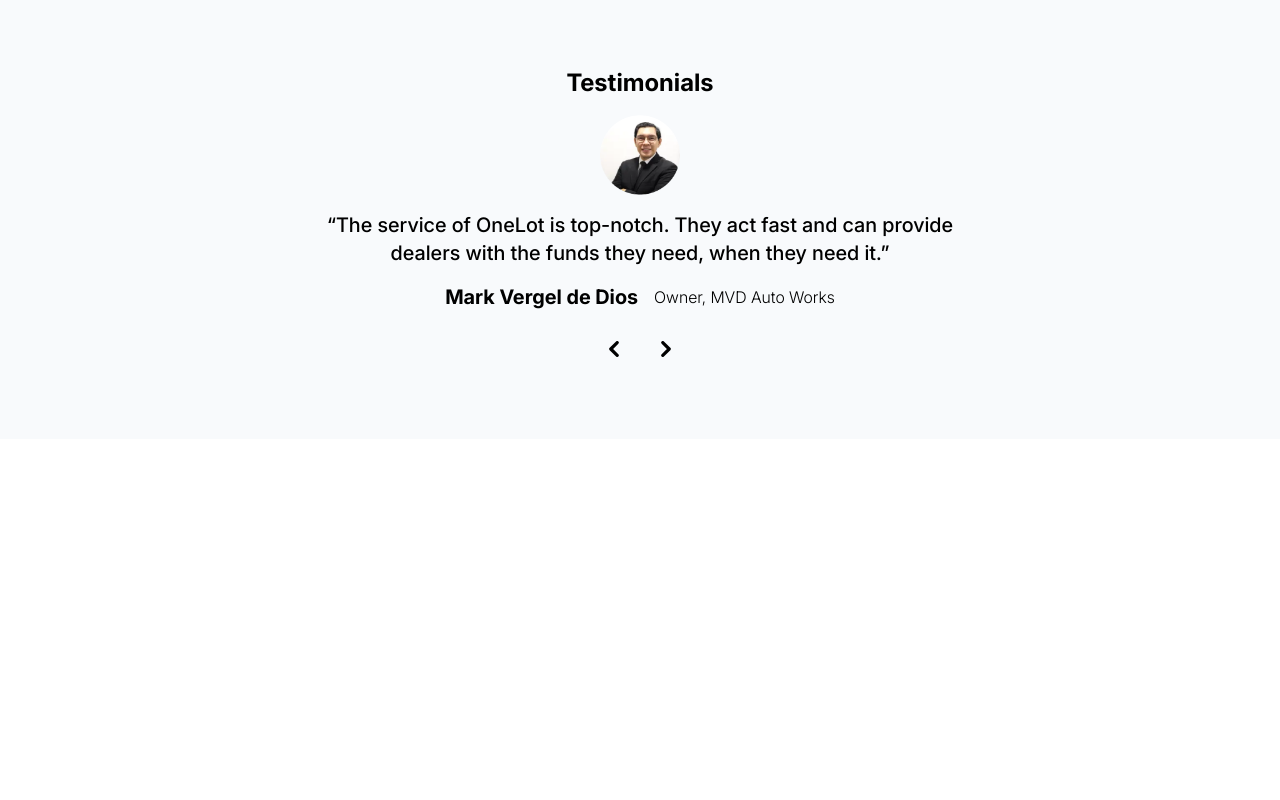
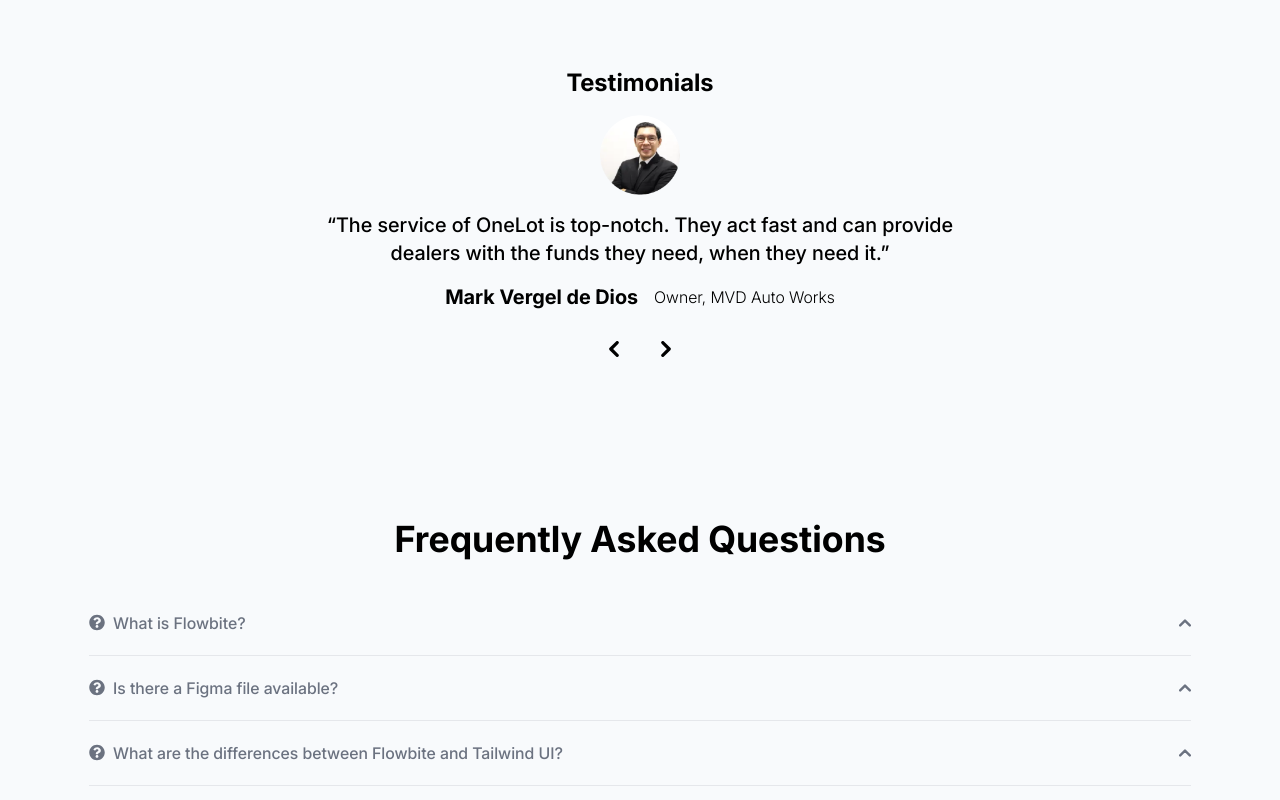
Before and after one commit to Tausif4171/onelot-assignment, a Next.js app: page / in a window 1280 px wide. Shown: the part 4328-5128 px from the top of the page. Before the commit the page ends 4767 px from the top, so only its background shows below. Built offline with nearby package versions, Linux system fonts and the light colour scheme.

Commit message:
Faqs component ✅

```diff
--- a/app/components/FAQs.tsx
+++ b/app/components/FAQs.tsx
@@ -1,5 +1,106 @@
-import React from "react";
+"use client";
+import React, { useState } from "react";
+import { Heading } from "./common/Heading";
+import Image from "next/image";
+import questionMark from "../assets/FAQs/questionMark.svg";
 
-export const FAQs = () => {
-  return <div>FAQs</div>;
+interface AccordionItemProps {
+  question: string;
+  answer: string;
+  index: number;
+  activeIndex: number | null;
+  setActiveIndex: (index: number | null) => void;
+}
+
+const AccordionItem: React.FC<AccordionItemProps> = ({
+  question,
+  answer,
+  index,
+  activeIndex,
+  setActiveIndex,
+}) => {
+  const isOpen = activeIndex === index; // Determine if the current item is open
+
+  const toggleAccordion = () => {
+    setActiveIndex(isOpen ? null : index); // Close if open, else set to current index
+  };
+
+  return (
+    <div>
+      <button
+        type="button"
+        className="flex items-center justify-between w-full py-5 font-medium text-gray-500 border-b border-gray-200 "
+        onClick={toggleAccordion}
+      >
+        <div className="flex gap-x-2 items-center">
+          <Image src={questionMark} alt="questionMark" />
+          <span>{question}</span>
+        </div>
+        <svg
+          className={`w-3 h-3 transition-transform duration-200 ${
+            isOpen ? "rotate-180" : ""
+          }`}
+          aria-hidden="true"
+          xmlns="http://www.w3.org/2000/svg"
+          fill="none"
+          viewBox="0 0 10 6"
+        >
+          <path
+            stroke="currentColor"
+            strokeLinecap="round"
+            strokeLinejoin="round"
+            strokeWidth="2"
+            d="M9 5 5 1 1 5"
+          />
+        </svg>
+      </button>
+      <div
+        className={`overflow-hidden transition-all duration-300 ease-in-out ${
+          isOpen ? "max-h-40" : "max-h-0"
+        }`}
+      >
+        <div className="py-5">{answer}</div>
+      </div>
+    </div>
+  );
 };
+
+export const FAQs: React.FC = () => {
+  const [activeIndex, setActiveIndex] = useState<number | null>(null); // Track active index
+
+  const faqs = [
+    {
+      question: "What is Flowbite?",
+      answer:
+        "Flowbite is an open-source library of interactive components built on top of Tailwind CSS including buttons, dropdowns, modals, navbars, and more.",
+    },
+    {
+      question: "Is there a Figma file available?",
+      answer:
+        "Flowbite is first conceptualized and designed using the Figma software, so everything you see in the library has a design equivalent in our Figma file.",
+    },
+    {
+      question: "What are the differences between Flowbite and Tailwind UI?",
+      answer:
+        "The main difference is that the core components from Flowbite are open-source under the MIT license, whereas Tailwind UI is a paid product.",
+    },
+  ];
+
+  return (
+    <div className="flex flex-col justify-center items-center px-4 lg:px-8 py-20 bg-slate-50">
+      <Heading text="Frequently Asked Questions" size="md" />
+      <div className="mt-8">
+        {faqs.map((faq, index) => (
+          <AccordionItem
+            key={index}
+            question={faq.question}
+            answer={faq.answer}
+            index={index} // Pass index to AccordionItem
+            activeIndex={activeIndex} // Pass active index
+            setActiveIndex={setActiveIndex} // Pass function to set active index
+          />
+        ))}
+      </div>
+    </div>
+  );
+};
--- a/app/page.tsx
+++ b/app/page.tsx
@@ -17,7 +17,7 @@
       <DealerOperations />
       <WhyChooseUs />
       <Testimonials />
-      {/* <FAQs /> */}
+      <FAQs />
     </div>
   );
 }
```
Also changed, not shown: app/assets/FAQs/questionMark.svg (added).
